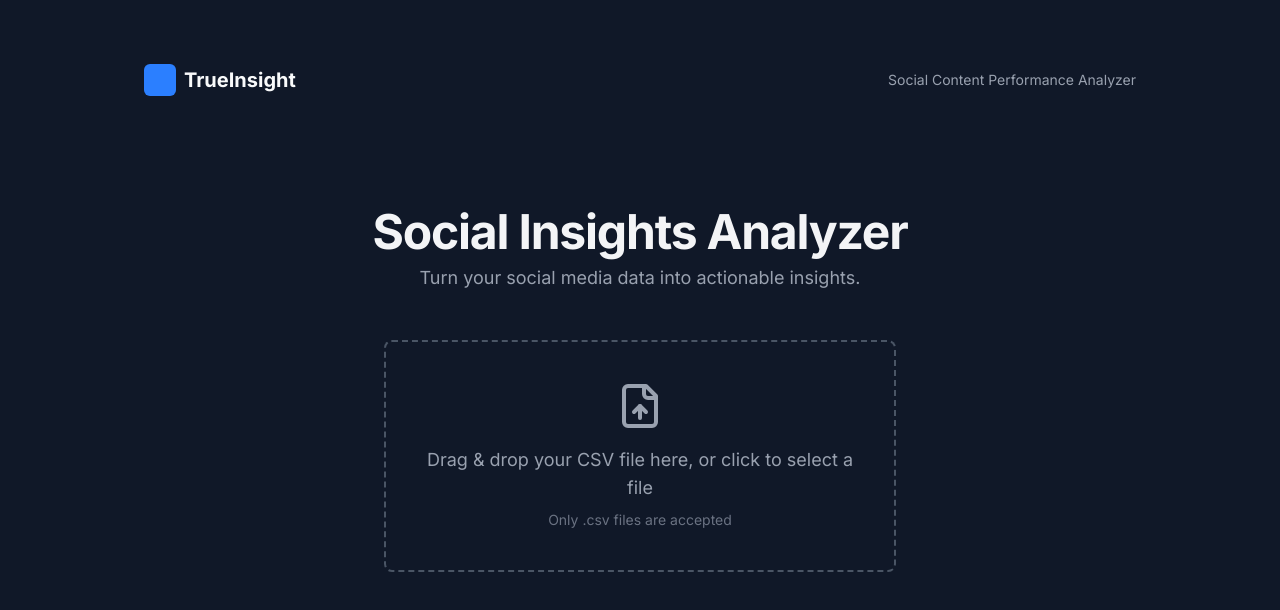
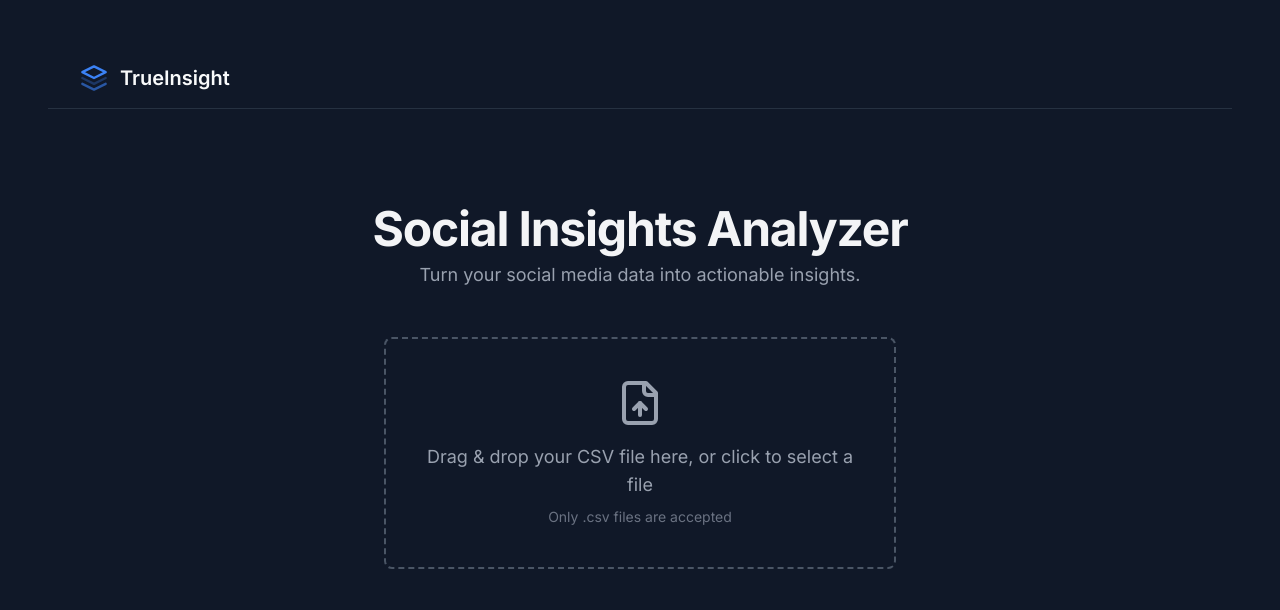
Before and after one commit to souvikontop/TrueInsight, a Next.js app: page / in a window 1280 px wide. Shown: the top 610 px of the page. Built offline with nearby package versions, Linux system fonts and the light colour scheme.

Commit message:
Changed the header design

```diff
--- a/src/app/layout.tsx
+++ b/src/app/layout.tsx
@@ -5,8 +5,9 @@ import "./globals.css";
 const inter = Inter({ subsets: ["latin"] });
 
 export const metadata: Metadata = {
-  title: "Social Insights Analyzer",
-  description: "Upload and analyze your social media performance.",
+  title: "TrueInsight | Social Analytics",
+  description:
+    "Upload and analyze your social media performance with TrueInsight.",
 };
 
 export default function RootLayout({
--- a/src/components/Header.tsx
+++ b/src/components/Header.tsx
@@ -1,23 +1,51 @@
-// The "use client" directive is necessary for components that use React Hooks for interactivity.
-// In our case, we'll eventually add interactive elements, so it's good practice to include it now.
 "use client";
 
 import React from "react";
 
-// This is a functional component in React.
-// It's a JavaScript function that returns JSX (HTML-like syntax).
 export default function Header() {
   return (
-    <header className="w-full max-w-5xl mx-auto p-4">
-      <div className="flex items-center justify-between">
-        <div className="flex items-center space-x-2">
-          {/* We'll replace this with a real logo later */}
-          <div className="w-8 h-8 bg-blue-500 rounded-md"></div>
-          <h1 className="text-xl font-bold text-gray-50">TrueInsight</h1>
+    // The header now spans the full width with a subtle bottom border
+    <header className="w-full border-b border-gray-700/60">
+      <div className="max-w-6xl mx-auto p-4 flex items-center justify-between">
+        <div className="flex items-center space-x-3">
+          {/* A new, custom SVG logo */}
+          <svg
+            width="28"
+            height="28"
+            viewBox="0 0 24 24"
+            fill="none"
+            xmlns="http://www.w3.org/2000/svg"
+          >
+            <path
+              d="M12 2L2 7L12 12L22 7L12 2Z"
+              stroke="#3b82f6"
+              strokeWidth="2"
+              strokeLinecap="round"
+              strokeLinejoin="round"
+            />
+            <path
+              d="M2 17L12 22L22 17"
+              stroke="#3b82f6"
+              strokeWidth="2"
+              strokeLinecap="round"
+              strokeLinejoin="round"
+              strokeOpacity="0.6"
+            />
+            <path
+              d="M2 12L12 17L22 12"
+              stroke="#3b82f6"
+              strokeWidth="2"
+              strokeLinecap="round"
+              strokeLinejoin="round"
+              strokeOpacity="0.3"
+            />
+          </svg>
+
+          {/* The new project name */}
+          <h1 className="text-xl font-semibold text-gray-50">TrueInsight</h1>
         </div>
-        <p className="text-sm text-gray-400">
-          Social Content Performance Analyzer
-        </p>
+
+        {/* We can add other links or buttons here later if we want */}
       </div>
     </header>
   );
```
